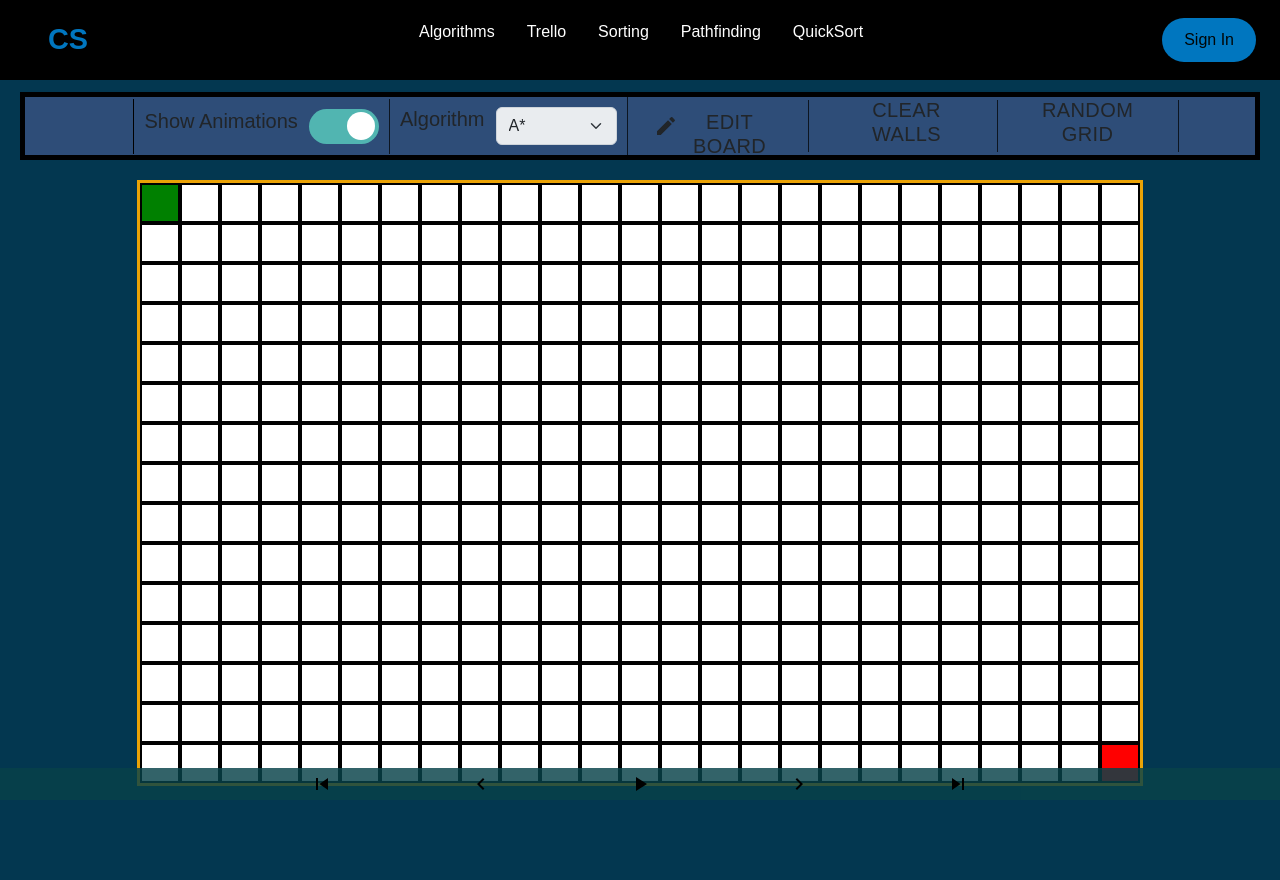
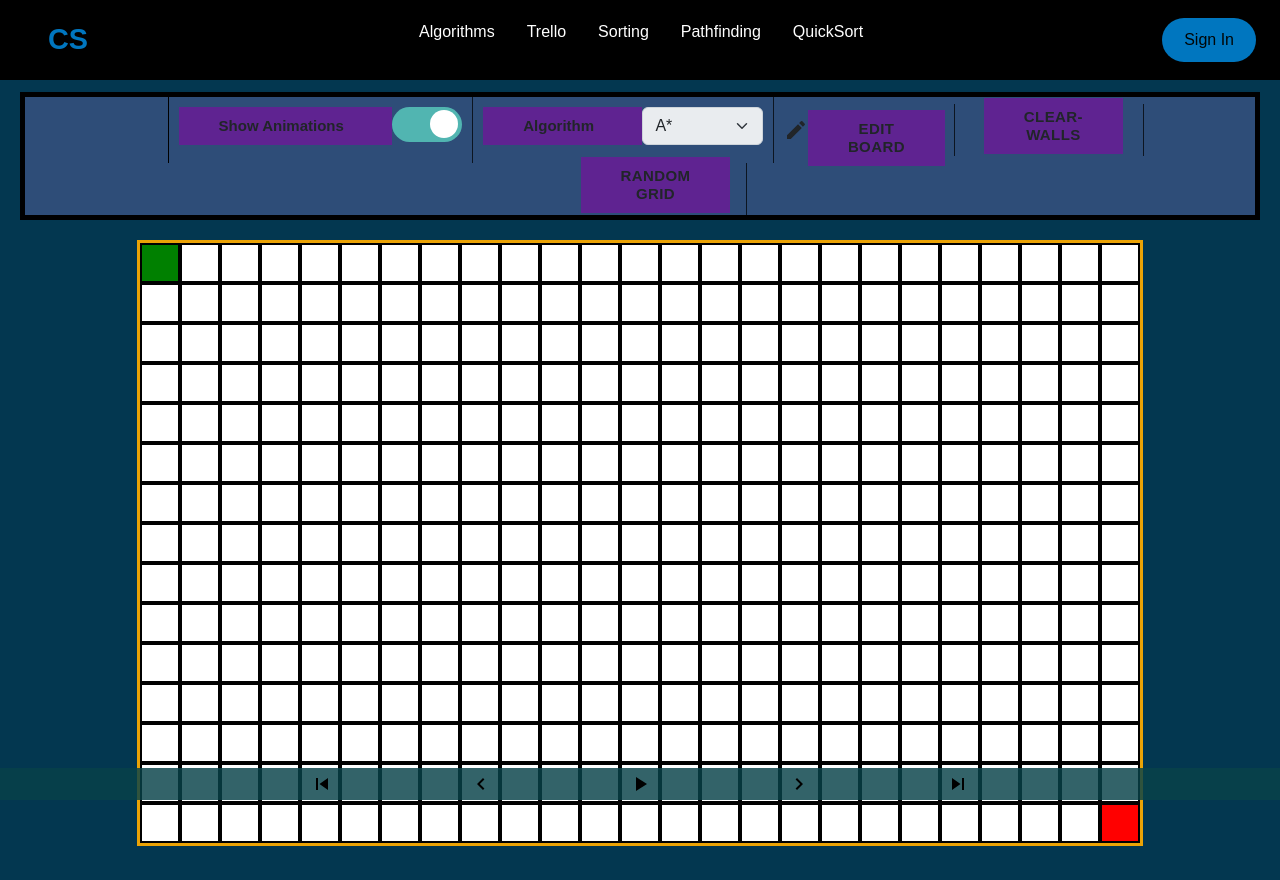
Before and after one commit to Elim-J/capstone-project, a React (Create React App) app: page /pathfind in a window 1280 px wide. Built offline with nearby package versions, Linux system fonts and the light colour scheme; a web font is replaced by a local one.

Commit message:
messing with the buttons on the pathfind page

```diff
--- a/src/components/visualizers/pathfinding/GridToolbar.js
+++ b/src/components/visualizers/pathfinding/GridToolbar.js
@@ -19,7 +19,7 @@ const GridToolbar = ({ onSearch, setAlg, onClear, onRandomGrid, onClearWalls, ed
             <div className="justify-content-between">
                 <ul className="toolbarRow d-flex flex-column flex-lg-row">
                     <li className="toolbarItem d-flex flex-column flex-md-row">
-                        <h5>Show Animations&nbsp;&nbsp;</h5>
+                        <h5 className='Toolbar-txt'>Show Animations&nbsp;&nbsp;</h5>
                         <label className="checkBox">
                             <input id="animation-checkBox"
                                 type="checkbox"
@@ -31,7 +31,7 @@ const GridToolbar = ({ onSearch, setAlg, onClear, onRandomGrid, onClearWalls, ed
                     </li>
 
                     <li className="toolbarItem d-flex flex-column flex-md-row">
-                        <h5>Algorithm&nbsp;&nbsp;</h5>
+                        <h5 className='Toolbar-txt'>Algorithm&nbsp;&nbsp;</h5>
                         <label className="dropdown">
                             <select className="form-select algorithm-dropdown-toggle" id="alg-select" disabled
                                 onChange={(e) => {
@@ -67,8 +67,8 @@ const GridToolbar = ({ onSearch, setAlg, onClear, onRandomGrid, onClearWalls, ed
                             editModeHandler();
                             }} sx={{width: 160}}>
                             {!edit ?
-                            <> <EditIcon /><span>&nbsp;&nbsp;<h5>Edit board</h5></span>
-                            </> : <><PlayCircleOutlineIcon /><span>&nbsp;&nbsp;Visualize</span></>}
+                            <> <EditIcon /><span>&nbsp;&nbsp;<h5 className='Toolbar-txt'>Edit Board</h5></span>
+                            </> : <><PlayCircleOutlineIcon /><span className='Toolbar-txt'>&nbsp;&nbsp;Visualize</span></>}
 
                         </Button>
                     </li>
@@ -78,14 +78,14 @@ const GridToolbar = ({ onSearch, setAlg, onClear, onRandomGrid, onClearWalls, ed
                     <Button variant="secondary" className="my-btn ms-2" onClick={() => {
                             if(edit)
                                 onClearWalls();
-                            }}> <h5>Clear Walls</h5></Button>
+                            }}> <h5 className='Toolbar-txt'>Clear-Walls </h5></Button>
 
                     </li>
                     <li className="toolbarItem d-flex flex-column flex-md-row">
                         <Button className="my-btn" variant="dark" onClick={() => {
                             if(edit)
                                 onRandomGrid();
-                            }}><h5>Random Grid</h5></Button>
+                            }}><h5 className='Toolbar-txt'>Random Grid</h5></Button>
                     </li>
                 </ul>
             </div>
--- a/src/css/GridToolbar.css
+++ b/src/css/GridToolbar.css
@@ -70,9 +70,23 @@ body {
     margin: 0 0;
     font-weight: bolder;
     font-family: sans-serif;
-    /*background-color: rgb(156, 48, 48)
-    */
+    font: 100px;
+    background-color: rgb(156, 48, 48)
+
   }
+  .Toolbar-txt{
+    align-content: left;
+    font-size: 15px;
+    font-weight: bold;
+    font-family: sans-serif;
+    object-fit: cover;
+    text-align: center;
+    padding: 10px 40px;
+
+    background-color: rgb(95, 35, 145)
+
+  }
+
 
   .checkBox {
     position: relative;
```
